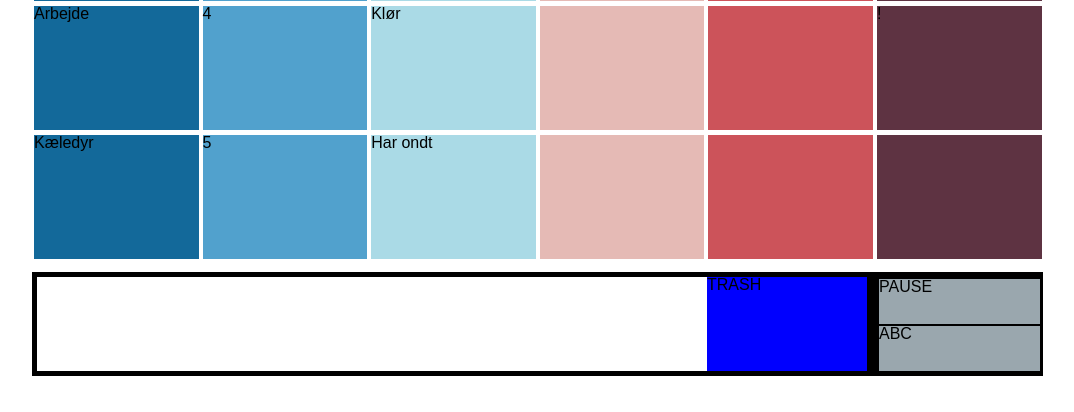
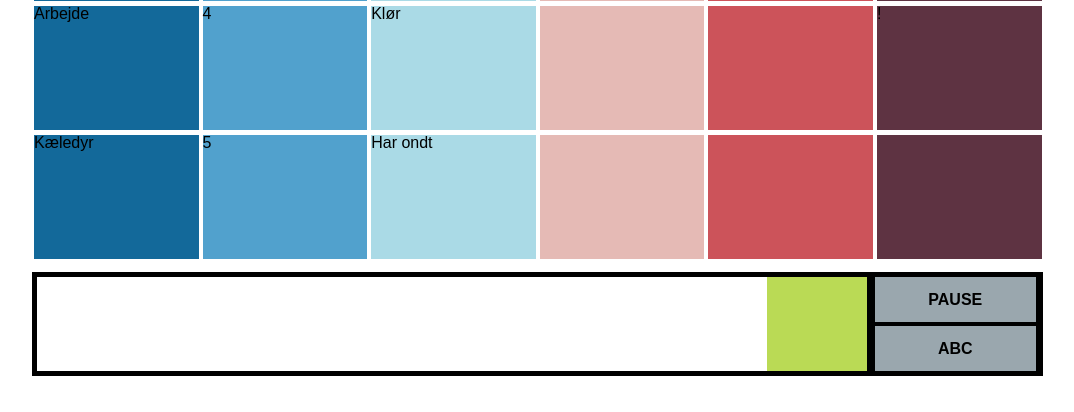
Before and after one commit to Jesperkm/vita, a PHP site: page / in a window 1280 px wide. Shown: the part 388-800 px from the top of the page, without its empty margins (101-1175 px from the left). Run offline with PHP 8.4, Linux system fonts and the light colour scheme; some libraries are stand-ins or nearby versions.

Commit message:
update zepto 0.1 with new styles

```diff
--- a/zepto/0.1/index.html
+++ b/zepto/0.1/index.html
@@ -20,7 +20,7 @@
           // get word scope withing scope.
           var word = $(this).text();
           // add html to results
-          $('#results').append('<div class="' + word +' result" "><a href="#" class="item">X</a> ' + word + '</div>');
+          $('#textfield').append('<div class="' + word +' result" "><a href="#" class="item">X</a> ' + word + '</div>');
         });
         // click event for input field.
         $(document).on('click','#submit_word',function(){
@@ -30,7 +30,7 @@
           }
           else {
             // output string from input field.
-            $('#results').append('<div class="result" "><a href="#" class="item">X</a> ' + $('#addWord').val() + '</div>');
+            $('#textfield').append('<div class="result" "><a href="#" class="item">X</a> ' + $('#addWord').val() + '</div>');
           }
         });
         // remove word from result list.
@@ -122,8 +122,8 @@
 
   <div id="lower-content" >
 
-    <div id="results">
-      <div id="trashcan">TRASH</div>
+    <div id="textfield">
+      <div id="trashcan"></div>
     </div>
 
     <div id="buttons">
--- a/zepto/0.1/style.css
+++ b/zepto/0.1/style.css
@@ -51,9 +51,6 @@ body, html {
   width:100%;
 }
 
-#one {
-}
-
 #one li {
   background:#13699a;
 }
@@ -97,7 +94,7 @@ body, html {
   margin:0 5px 0 5px;
 }
 
-#results {
+#textfield {
   width:830px;
   height:94px;
   float: left;
@@ -106,10 +103,10 @@ body, html {
 }
 
 #trashcan {
-  width: 160px;
   float:right;
-  height: 94px;
-  background: blue;
+  height:100%;
+  width:100px;
+  background: #bada55;
 }
 
 #buttons {
@@ -123,5 +120,9 @@ body, html {
   width:160.6px;
   height:45px;
   background:#9aa7ae;
-  margin:2px;
+  margin: 0 0 4px -2px;
+  display: inline-block;
+  text-align: center;
+  line-height: 45px;
+  font-weight: bold;
 }
```
